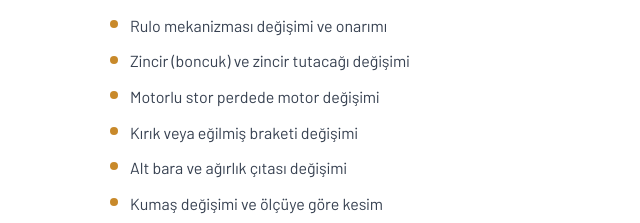
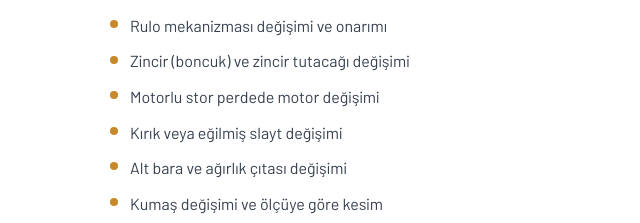
Before and after one commit to butiktatli/perdetamiri, a plain HTML site: page stor-perde-tamiri.html in a window 1280 px wide. Shown: the part 794-1017 px from the top of the page, 0-640 px from the left. Drawn offline with nearby package versions, Linux system fonts and the light colour scheme; a web font is replaced by a local one.

Commit message:
Update stor-perde-tamiri.html

```diff
--- a/stor-perde-tamiri.html
+++ b/stor-perde-tamiri.html
@@ -95,7 +95,7 @@
           <li>Rulo mekanizması değişimi ve onarımı</li>
           <li>Zincir (boncuk) ve zincir tutacağı değişimi</li>
           <li>Motorlu stor perdede motor değişimi</li>
-          <li>Kırık veya eğilmiş braketi değişimi</li>
+          <li>Kırık veya eğilmiş slayt değişimi</li>
           <li>Alt bara ve ağırlık çıtası değişimi</li>
           <li>Kumaş değişimi ve ölçüye göre kesim</li>
           <li>Taşınma sonrası yeniden montaj ve ayar</li>
```
